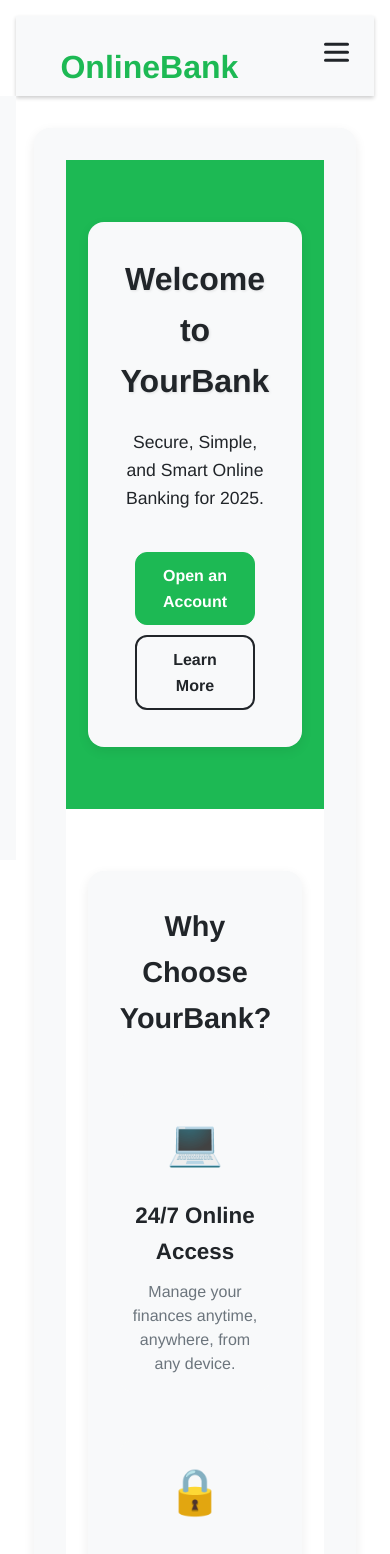
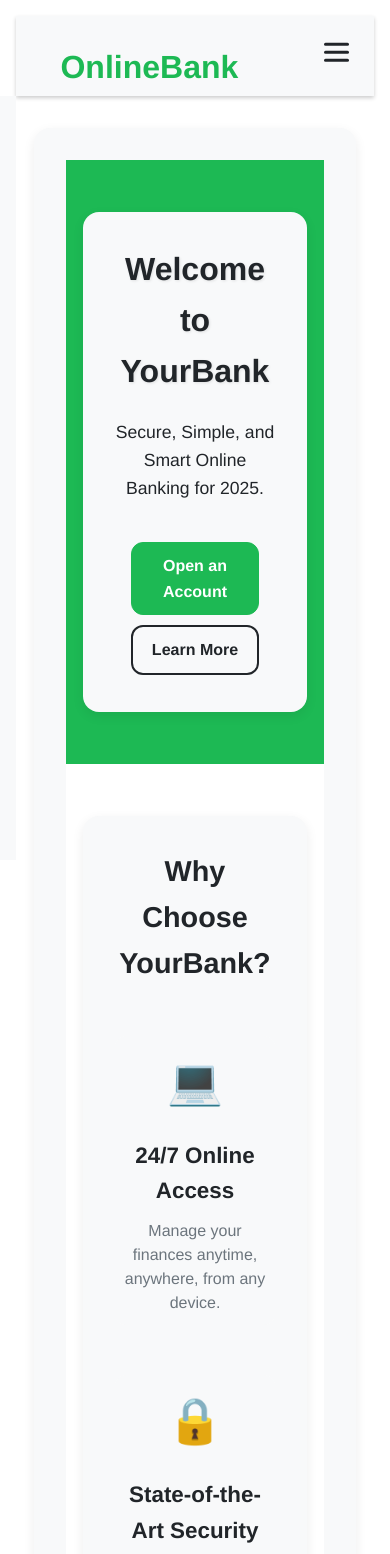
Before and after one commit to KCAIM/online-banking, a React (Vite) app in the folder client/: page / in a window 390 px wide. Shown: the top 1554 px of the page. Built offline with nearby package versions, Linux system fonts and the light colour scheme; no server answers.

Commit message:
changer2

```diff
--- a/client/src/pages/HomePage.css
+++ b/client/src/pages/HomePage.css
@@ -230,7 +230,7 @@
 
 @media (max-width: 768px) {
   .hero-section {
-    padding: 50px 15px; /* Reduced padding */
+    padding: 30px 10px; /* Further reduced padding */
   }
   .hero-section h1 {
     font-size: 2.4rem;
@@ -242,17 +242,17 @@
   .features-section,
   .cta-section,
   .security-info-section {
-    padding-top: 50px;    /* Reduced top padding */
-    padding-bottom: 50px; /* Reduced bottom padding */
-    padding-left: 15px;   /* Added horizontal padding */
-    padding-right: 15px;  /* Added horizontal padding */
+    padding-top: 30px;    /* Further reduced top padding */
+    padding-bottom: 30px; /* Further reduced bottom padding */
+    padding-left: 10px;   /* Further reduced horizontal padding */
+    padding-right: 10px;  /* Further reduced horizontal padding */
   }
 
   .features-grid {
     grid-template-columns: 1fr; /* Stack features on smaller screens */
   }
   .feature-item {
-    padding: 20px 15px; /* Reduced padding */
+    padding: 15px 10px; /* Further reduced padding */
     box-shadow: 0 2px 6px rgba(0, 0, 0, 0.06); /* Softer shadow for mobile */
     margin-bottom: 20px; /* Existing margin */
   }
@@ -272,7 +272,7 @@
     font-size: 2rem; /* Existing style */
   }
   .hero-section {
-    padding: 30px 10px; /* Further reduced padding for very small screens */
+    padding: 20px 5px; /* Aggressively reduced padding for very small screens */
   }
   .hero-section .subtitle {
     font-size: 1.1rem;
@@ -280,10 +280,10 @@
   .features-section,
   .cta-section,
   .security-info-section {
-    padding-top: 30px;    /* Further reduced top padding */
-    padding-bottom: 30px; /* Further reduced bottom padding */
-    padding-left: 10px;   /* Further reduced horizontal padding */
-    padding-right: 10px;  /* Further reduced horizontal padding */
+    padding-top: 20px;    /* Aggressively reduced top padding */
+    padding-bottom: 20px; /* Aggressively reduced bottom padding */
+    padding-left: 5px;    /* Aggressively reduced horizontal padding */
+    padding-right: 5px;   /* Aggressively reduced horizontal padding */
   }
   .homepage-content .btn-large {
     padding: 10px 18px;
@@ -299,7 +299,7 @@
   }
 
   .feature-item {
-    padding: 15px 10px; /* Further reduced padding */
+    padding: 10px 5px; /* Aggressively reduced padding */
     box-shadow: none; /* Remove shadow for cleanest look on small screens */
   }
 
```
